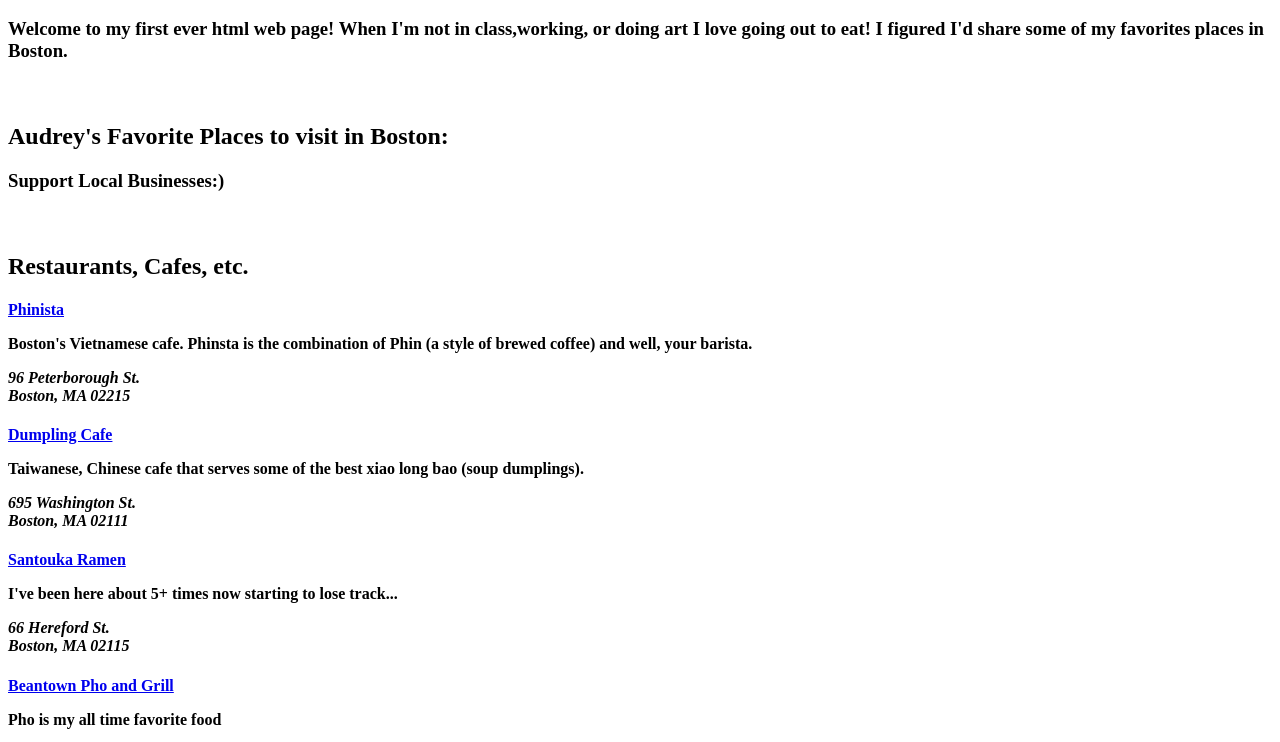
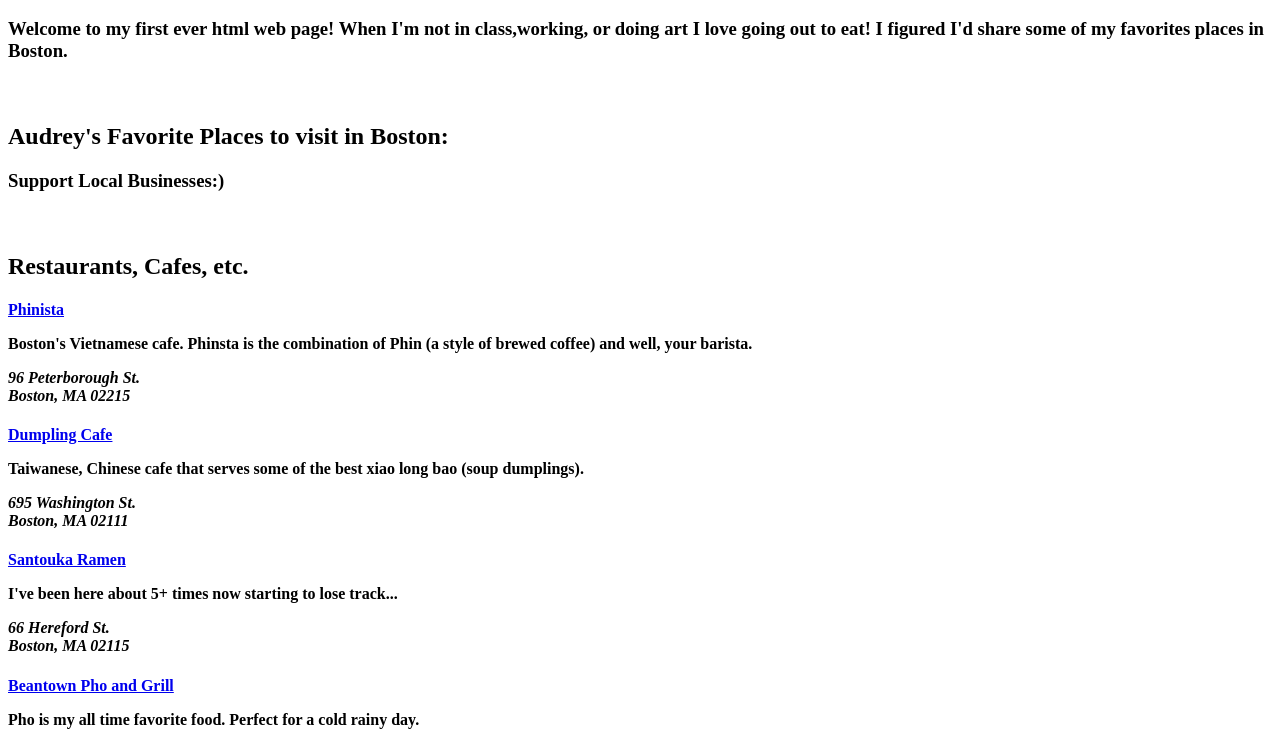
Before and after one commit to wuaudrey/hello-world, a plain HTML site: page index.html in a window 1280 px wide. Shown: the part 48-790 px from the top of the page. Drawn offline with Linux system fonts and the light colour scheme.

Commit message:
Update index.html

```diff
--- a/index.html
+++ b/index.html
@@ -30,7 +30,7 @@
   </address>
    <h4> <h4>
    <h4> <a href="https://www.beantownphoandgrill.com/menu.aspx">Beantown Pho and Grill</a>
-   <p> Pho is my all time favorite food<p>
+   <p> Pho is my all time favorite food. Perfect for a cold rainy day.<p>
   <address>
    272 Newbury St.<br>
    Boston, MA 02116
```
